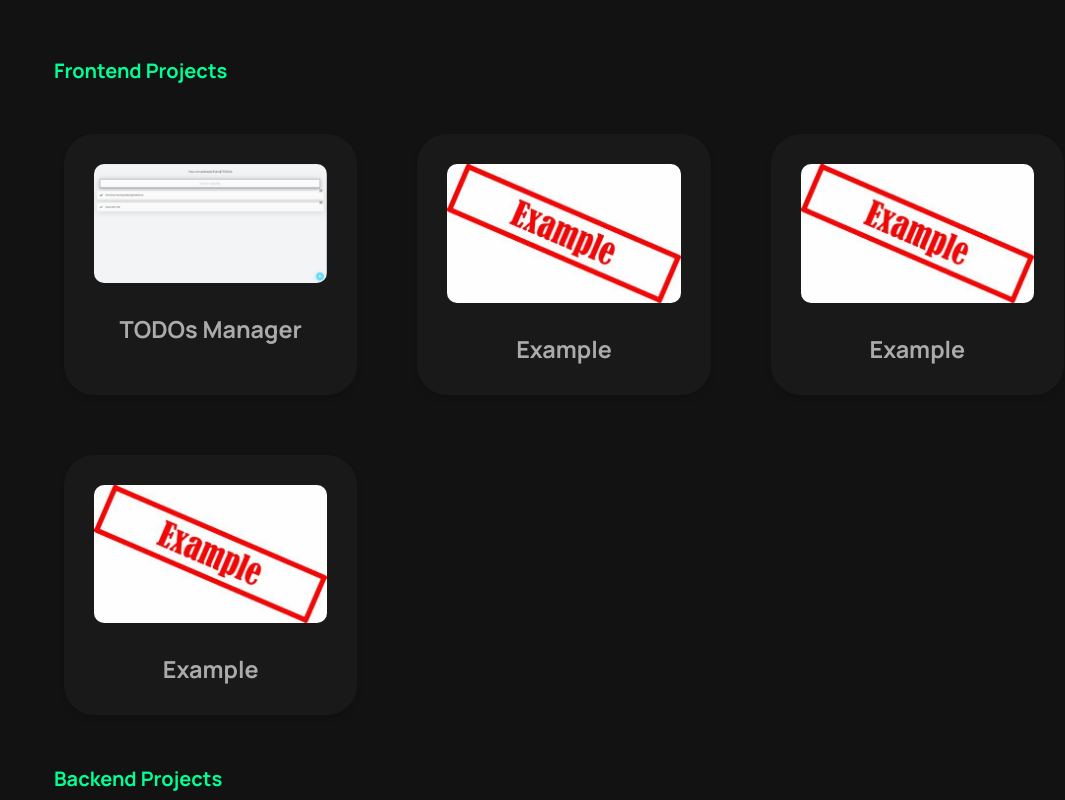
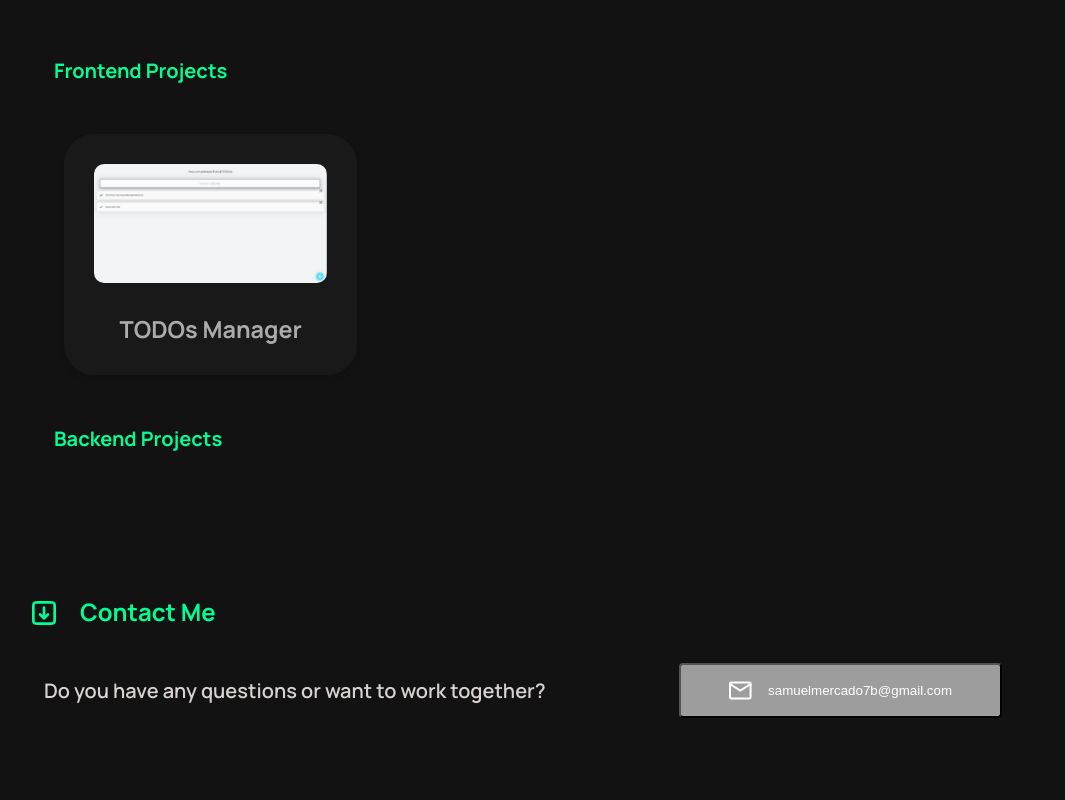
Before and after one commit to ST3chnical/portfolio-ST3chnical, a React (Create React App) app: page / in a window 1280 px wide. Shown: the part 2280-3080 px from the top of the page, without its empty margins (76-1141 px from the left). Built offline with nearby package versions, Linux system fonts and the light colour scheme.

Commit message:
Deleted example projects

```diff
--- a/src/components/projects.js
+++ b/src/components/projects.js
@@ -10,56 +10,13 @@ const Projects = () => {
             projectURL: 'https://todos-manager-react.vercel.app/',
             type: 'Frontend',
         },
-        {
-            id: 2,
-            title: 'Example',
-            thumbnailURL: '/images/example.jpeg',
-            projectURL: 'https://todos-manager-react.vercel.app/',
-            type: 'Backend', // Agrega el tipo de proyecto
-        },
-        {
-            id: 3,
-            title: 'Example',
-            thumbnailURL: '/images/example.jpeg',
-            projectURL: 'https://todos-manager-react.vercel.app/',
-            type: 'Frontend',
-        },
-        {
-            id: 4,
-            title: 'Example',
-            thumbnailURL: '/images/example.jpeg',
-            projectURL: 'https://todos-manager-react.vercel.app/',
-            type: 'Backend', // Agrega el tipo de proyecto
-        },
-        {
-            id: 5,
-            title: 'Example',
-            thumbnailURL: '/images/example.jpeg',
-            projectURL: 'https://todos-manager-react.vercel.app/',
-            type: 'Frontend',
-        },
-        {
-            id: 6,
-            title: 'Example',
-            thumbnailURL: '/images/example.jpeg',
-            projectURL: 'https://todos-manager-react.vercel.app/',
-            type: 'Backend', // Agrega el tipo de proyecto
-        },
-        {
-            id: 7,
-            title: 'Example',
-            thumbnailURL: '/images/example.jpeg',
-            projectURL: 'https://todos-manager-react.vercel.app/',
-            type: 'Frontend',
-        },
-        {
-            id: 8,
-            title: 'Example',
-            thumbnailURL: '/images/example.jpeg',
-            projectURL: 'https://todos-manager-react.vercel.app/',
-            type: 'Backend', // Agrega el tipo de proyecto
-        },
-
+        // {
+        //     id: 2,
+        //     title: 'Example',
+        //     thumbnailURL: '/images/example.jpeg',
+        //     projectURL: 'https://todos-manager-react.vercel.app/',
+        //     type: 'Backend', // Agrega el tipo de proyecto
+        // },
     ];
 
     const frontendProjects = projectsData.filter((project) => project.type === 'Frontend');
```
